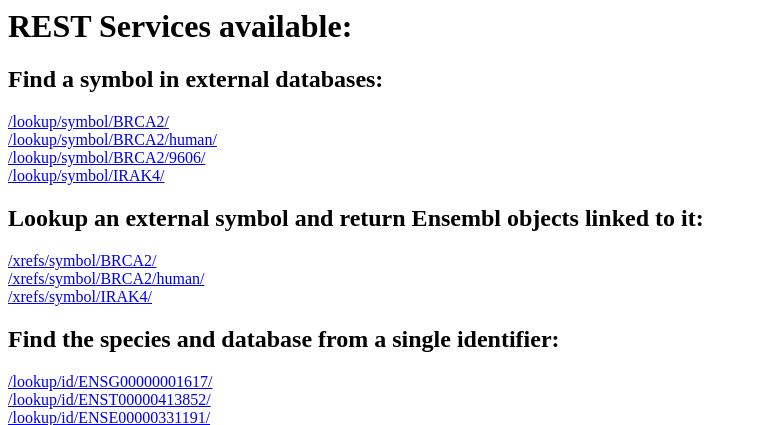
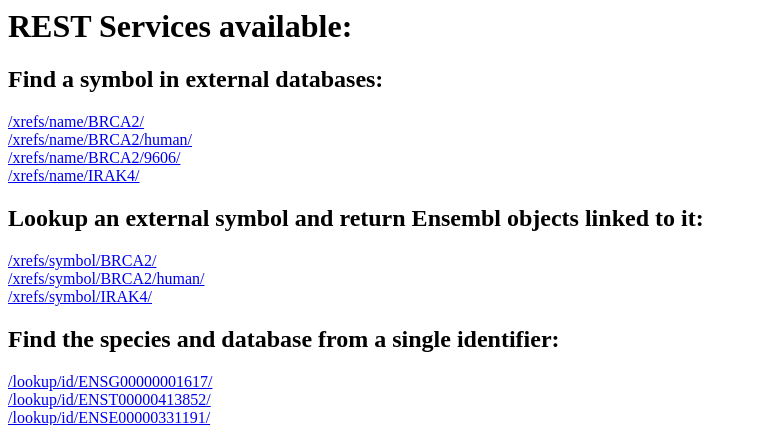
Before and after one commit to lairdm/ensembl_rest, a Django app: page / in a window 1280 px wide. Shown: the top 425 px of the page, without its empty margins (0-757 px from the left). Run offline with Django 3.2, Linux system fonts and the light colour scheme.

Commit message:
Change endpoint url to match Ensembl service

```diff
--- a/template/index.html
+++ b/template/index.html
@@ -4,10 +4,10 @@
 
 <h2>Find a symbol in external databases:</h2>
 
-<a href="/lookup/symbol/BRCA2/">/lookup/symbol/BRCA2/</a><br />
-<a href="/lookup/symbol/BRCA2/human/">/lookup/symbol/BRCA2/human/</a><br />
-<a href="/lookup/symbol/BRCA2/9606/">/lookup/symbol/BRCA2/9606/</a><br />
-<a href="/lookup/symbol/IRAK4/">/lookup/symbol/IRAK4/</a><br />
+<a href="/xrefs/name/BRCA2/">/xrefs/name/BRCA2/</a><br />
+<a href="/xrefs/name/BRCA2/human/">/xrefs/name/BRCA2/human/</a><br />
+<a href="/xrefs/name/BRCA2/9606/">/xrefs/name/BRCA2/9606/</a><br />
+<a href="/xrefs/name/IRAK4/">/xrefs/name/IRAK4/</a><br />
 
 <h2>Lookup an external symbol and return Ensembl objects linked to it:</h2>
 
--- a/webui/urls.py
+++ b/webui/urls.py
@@ -5,8 +5,8 @@
 
 urlpatterns = patterns('',
     url(r'^$', views.showapi, name='index'),
-    url(r'^lookup/symbol/(?P<symbol>\w+)/(?P<species>\w+)/$', views.symbolbyname, name='symbolbyname'),
-    url(r'^lookup/symbol/(?P<symbol>\w+)/$', views.symbolbyname, name='symbolbyname'),
+    url(r'^xrefs/name/(?P<symbol>\w+)/(?P<species>\w+)/$', views.symbolbyname, name='symbolbyname'),
+    url(r'^xrefs/name/(?P<symbol>\w+)/$', views.symbolbyname, name='symbolbyname'),
     url(r'^xrefs/symbol/(?P<symbol>\w+)/(?P<species>\w+)/$', views.idbysymbol, name='idbysymbol'),
     url(r'^xrefs/symbol/(?P<symbol>\w+)/$', views.idbysymbol, name='idbysymbol'),
     url(r'^lookup/id/(?P<id>\w+)/$', views.moleculebyid, name='moledulebyid'),
```
